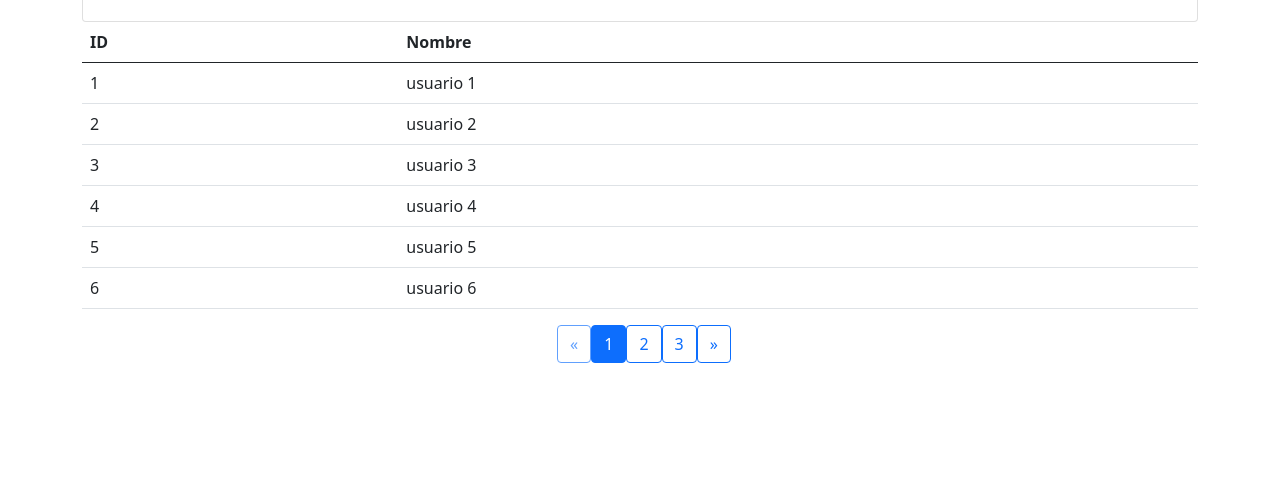
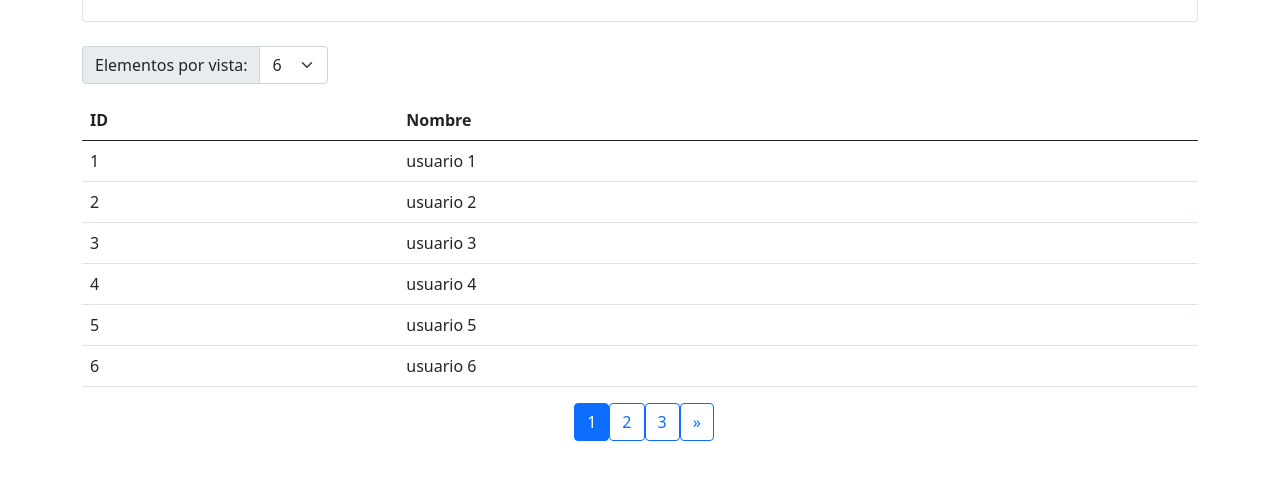
Before and after one commit to NicolasEsteban/paginacion-JS, a plain HTML site: page index.html in a window 1280 px wide. Shown: the part 49-528 px from the top of the page. Drawn offline with nearby package versions, Linux system fonts and the light colour scheme.

Commit message:
Se hace variable la cantidad de elementos por vista

```diff
--- a/app.js
+++ b/app.js
@@ -12,7 +12,7 @@ var ranks = [];
 // Funciones
 // Se inicia el contenido de prueba
 function startParameters() {
-    for (let i = 0; i < 19; i++) {
+    for (let i = 0; i < 50; i++) {
         data.push({ id: i + 1, name: 'usuario ' + (i + 1) });
 
     }
@@ -72,15 +72,24 @@ function calculateButtons(ranks){
     return numbers;
 };
 
+// Funcion para hacer variable la cantidad de elementos por vista
+function selectPageSize(){
+    pageSize = parseInt(document.querySelector('#select-page-size').value);
+    pageCont = Math.ceil(data.length / pageSize);
+    console.log(pageCont);
+    showData(pagination);
+
+}
+
 // Funcion principal que realiza la paginacion y se escriben los botones en la vista
 function showData(_data) {
     var pagination = paginate(data, pageSize, pageNumber);
     //cantidad de pagina es mayor a 3
 
-    console.log(pageCont);
+
     writeBodyTable(pagination);
     html = `<div class="btn-group me-2" role="group" aria-label="First group"></div>`;
-    html += pageNumber >1  ? `<button type="button" id="previus" class="btn btn-outline-primary" onclick='previusPage()' >  &laquo; </button> `: `<button type="button" id="previus" class="btn btn-outline-primary"  disabled > &laquo; </button> `;
+    html += pageNumber >1  ? `<button type="button" id="previus" class="btn btn-outline-primary" onclick='previusPage()' >  &laquo; </button> `: ``;
     //Si la pcantidad de pagina es mayor que 3, se imprimiran los botones del medio
     if (pageCont > 3) {
         var numberButtons = calculateButtons(ranks);
@@ -94,7 +103,7 @@ function showData(_data) {
             }
         });
     }
-    html += pageNumber < pageCont ? `<button type="button" id="next" class="btn btn-outline-primary" onclick='nextPage()' > &raquo; </button>  `:`<button type="button" id="next" class="btn btn-outline-primary"  disabled> &raquo; </button>  `  ;
+    html += pageNumber < pageCont ? `<button type="button" id="next" class="btn btn-outline-primary" onclick='nextPage()' > &raquo; </button>  `:``;
     html +=` </div>`;
     document.getElementById("pagination").innerHTML = "";
     document.getElementById("pagination").innerHTML = html;
--- a/index.html
+++ b/index.html
@@ -1,25 +1,43 @@
 <!DOCTYPE html>
 <html lang="en">
+
 <head>
   <meta charset="UTF-8">
   <meta http-equiv="X-UA-Compatible" content="IE=edge">
   <meta name="viewport" content="width=device-width, initial-scale=1.0">
-    <link href="https://cdn.jsdelivr.net/npm/bootstrap@5.0.0-beta2/dist/css/bootstrap.min.css" rel="stylesheet" integrity="sha384-BmbxuPwQa2lc/FVzBcNJ7UAyJxM6wuqIj61tLrc4wSX0szH/Ev+nYRRuWlolflfl" crossorigin="anonymous">
+  <link href="https://cdn.jsdelivr.net/npm/bootstrap@5.0.0-beta2/dist/css/bootstrap.min.css" rel="stylesheet"
+    integrity="sha384-BmbxuPwQa2lc/FVzBcNJ7UAyJxM6wuqIj61tLrc4wSX0szH/Ev+nYRRuWlolflfl" crossorigin="anonymous">
   <link rel="stylesheet" href="./style.css">
 
   <title>Paginacion</title>
 </head>
+
 <body>
 
   <div class="container">
 
     <div class="card">
       <div class="card-body">
-              <center><h4>Paginacion</h4></center>
+        <center>
+          <h4>Paginacion</h4>
+        </center>
       </div>
     </div>
 
     <div id="contenido" class="contenido">
+      <br>
+      <ul class="nav">
+        <li class="nav-item">
+          <div class="input-group mb-3">
+            <span class="input-group-text">Elementos por vista: </span>
+            <select class="form-select" id="select-page-size" onchange="selectPageSize();">
+              <option value="6">6</option>
+              <option value="12">12</option>
+              <option value="18">18</option>
+            </select>
+          </div>
+        </li>
+      </ul>
 
       <table class="table">
         <thead>
@@ -41,4 +59,5 @@
 
   <script src="./app.js"></script>
 </body>
+
 </html>
```
Lines whose indentation alone changed are shown as unchanged.
